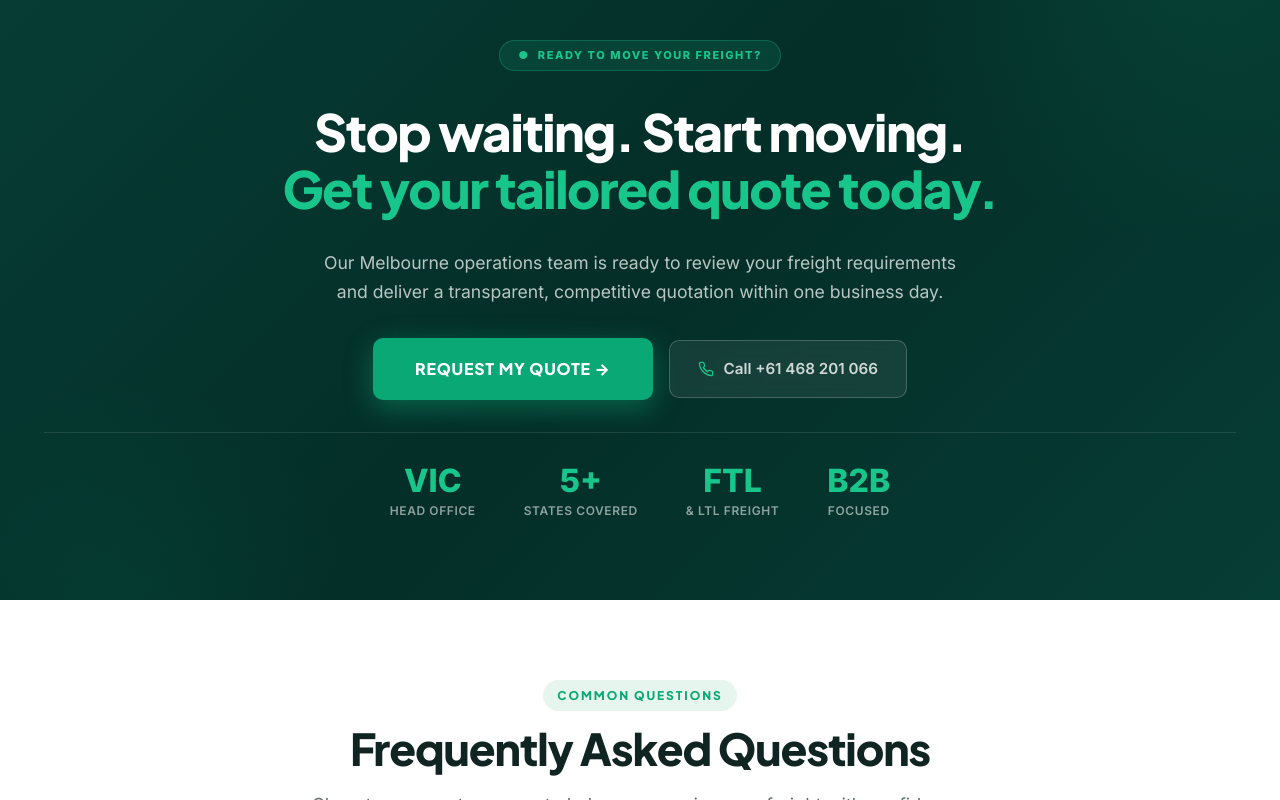
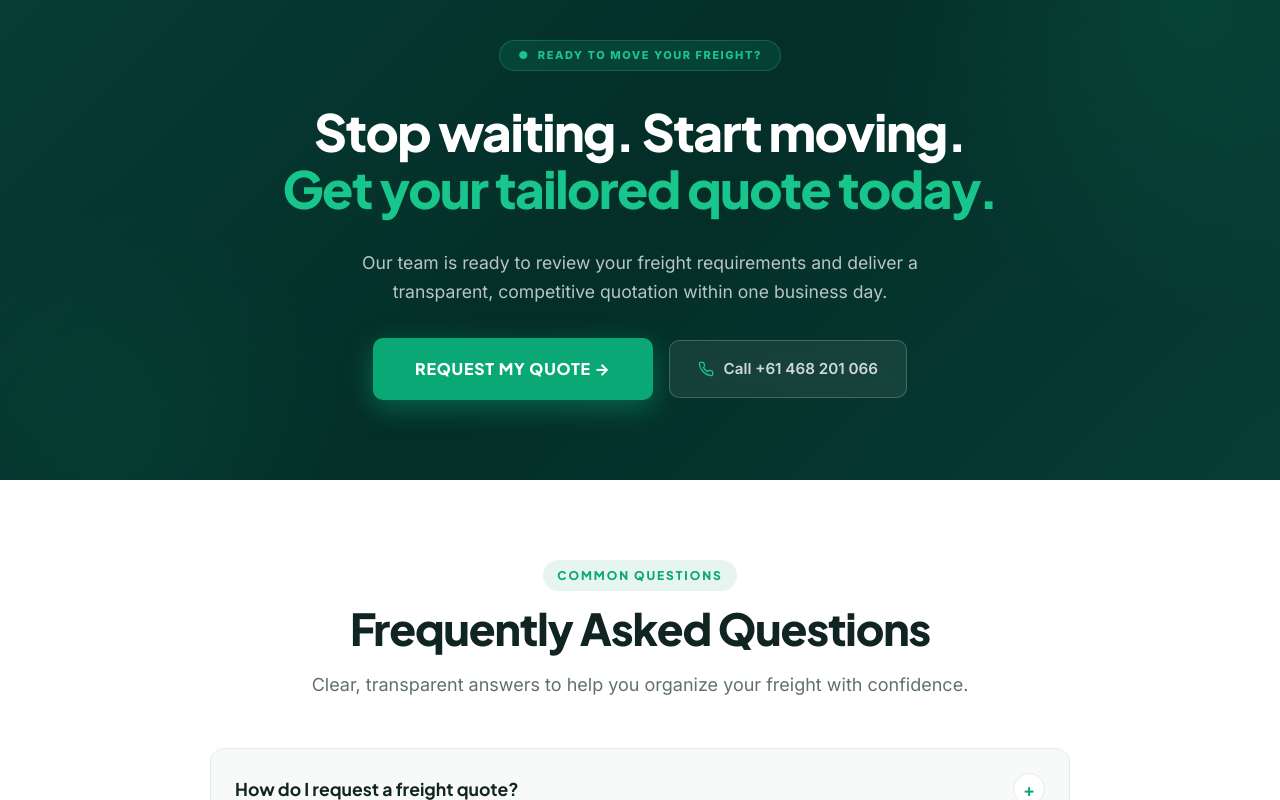
Before and after one commit to HimanshuDevelopezZ/interloop-1.0, a website: page index.html in a window 1280 px wide. Shown: the part 7933-8733 px from the top of the page. Drawn offline with Linux system fonts and the light colour scheme.

Commit message:
refactor: remove cta stats strip and simplify banner copy

```diff
--- a/index.html
+++ b/index.html
@@ -923,7 +923,7 @@
             Stop waiting. Start moving.<br><span>Get your tailored quote today.</span>
           </h2>
           <p class="cta-banner-sub">
-            Our Melbourne operations team is ready to review your freight requirements and deliver a transparent, competitive quotation within one business day.
+            Our team is ready to review your freight requirements and deliver a transparent, competitive quotation within one business day.
           </p>
           <div class="cta-banner-actions">
             <a href="#quote-section" class="btn btn-primary">REQUEST MY QUOTE →</a>
@@ -932,24 +932,7 @@
               Call +61 468 201 066
             </a>
           </div>
-          <div class="cta-stats-strip">
-            <div class="cta-stat">
-              <div class="cta-stat-val">VIC</div>
-              <div class="cta-stat-label">Head Office</div>
-            </div>
-            <div class="cta-stat">
-              <div class="cta-stat-val">5+</div>
-              <div class="cta-stat-label">States Covered</div>
-            </div>
-            <div class="cta-stat">
-              <div class="cta-stat-val">FTL</div>
-              <div class="cta-stat-label">& LTL Freight</div>
-            </div>
-            <div class="cta-stat">
-              <div class="cta-stat-val">B2B</div>
-              <div class="cta-stat-label">Focused</div>
-            </div>
-          </div>
+
         </div>
       </div>
     </section>
```
